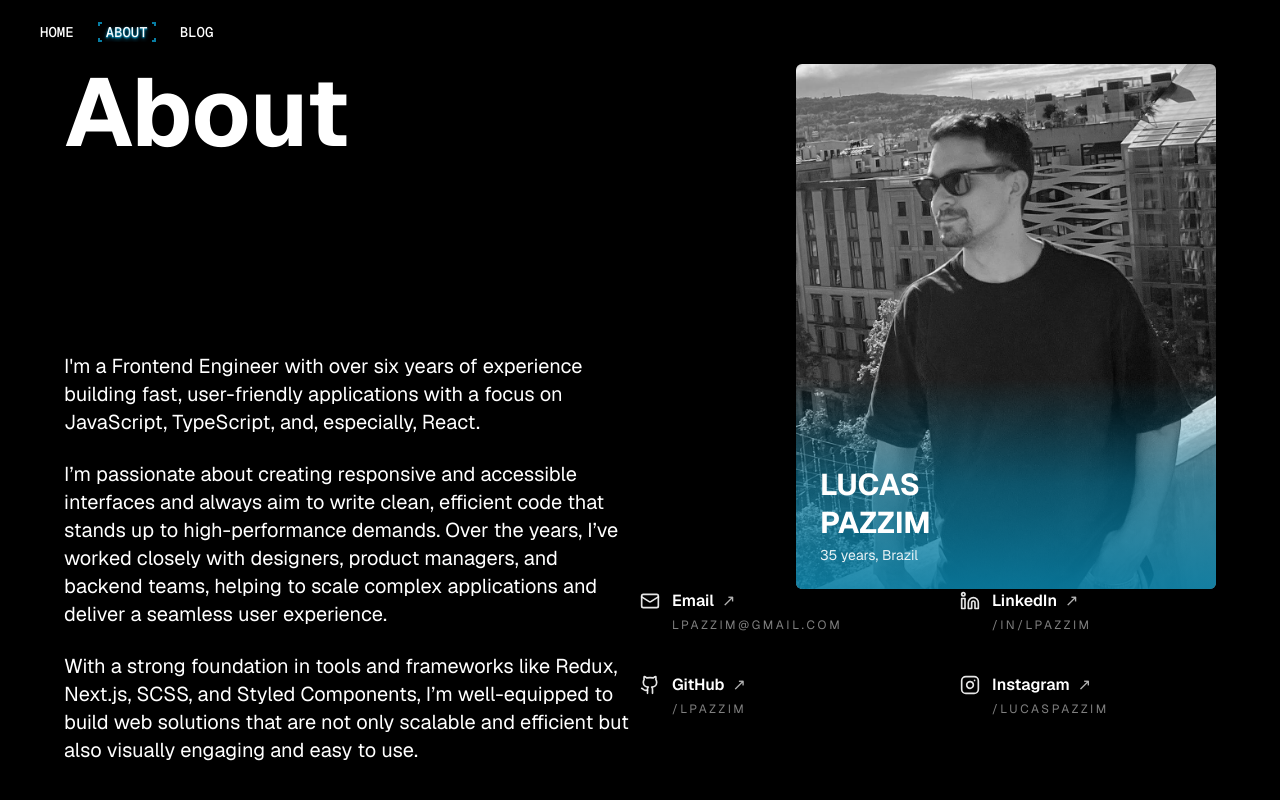
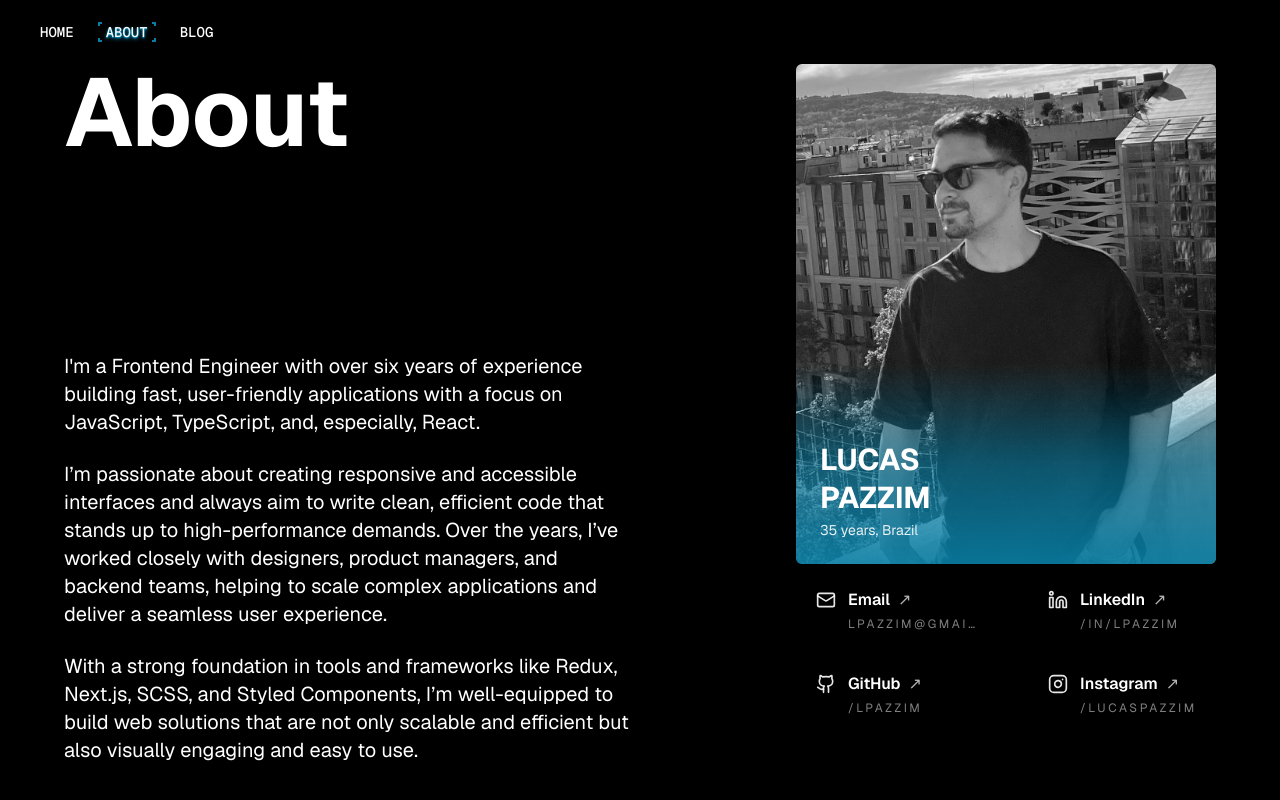
Before and after one commit to lpazzim/lp-web-app, a Next.js app: page /en/about in a window 1280 px wide. Built offline with nearby package versions, Linux system fonts and the light colour scheme.

Commit message:
about page done

```diff
--- a/app/[locale]/about/page.tsx
+++ b/app/[locale]/about/page.tsx
@@ -116,8 +116,8 @@ const toAnchorHref = (href: string) => {
                 height={600}
                 priority
               /> */}
-                <div className="w-full">
-                  <div className="grid grid-cols-1 sm:grid-cols-2 gap-x-16 gap-y-10">
+                <div className="w-full flex md:justify-end">
+                  <div className="grid grid-cols-1 sm:grid-cols-2 gap-x-16 gap-y-10 md:max-w-100 pt-6 pb-12 ">
                     {socialLinks.map((item) => (
                       <a
                         key={item.label}
```
